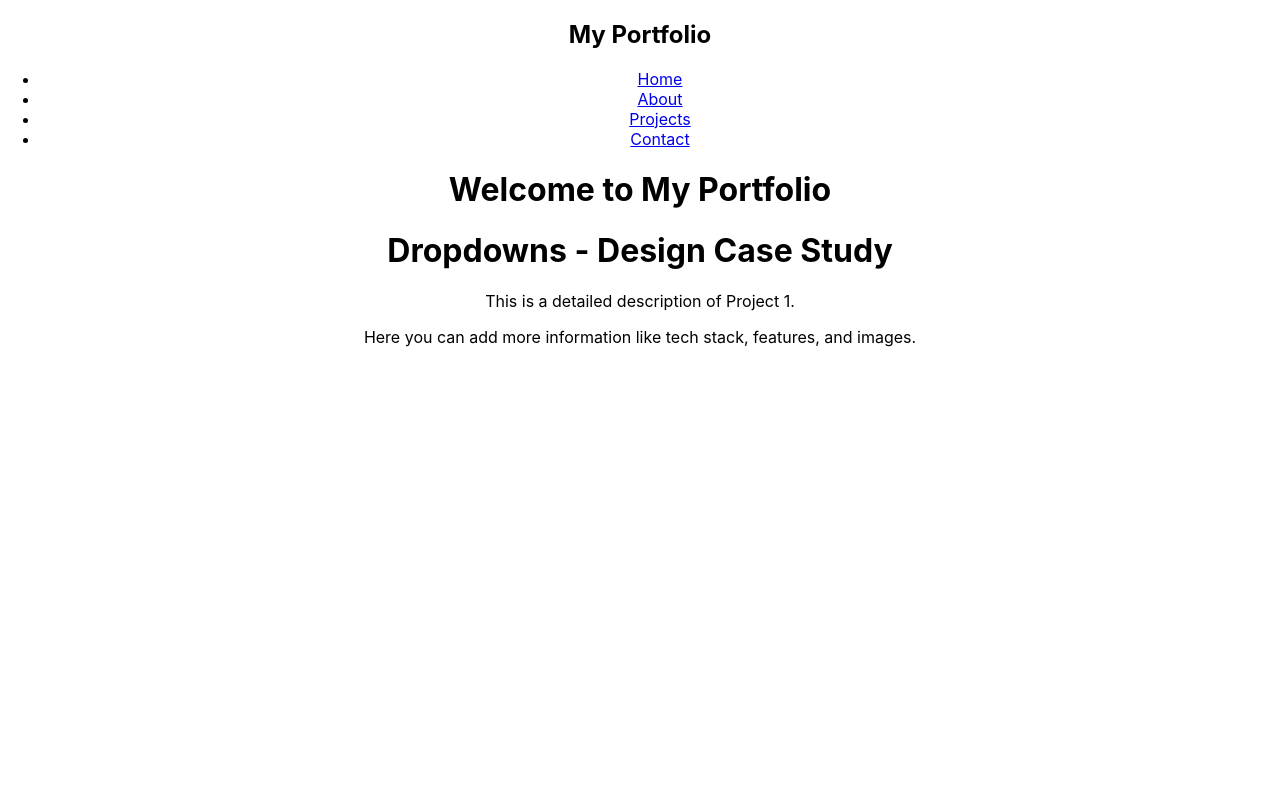
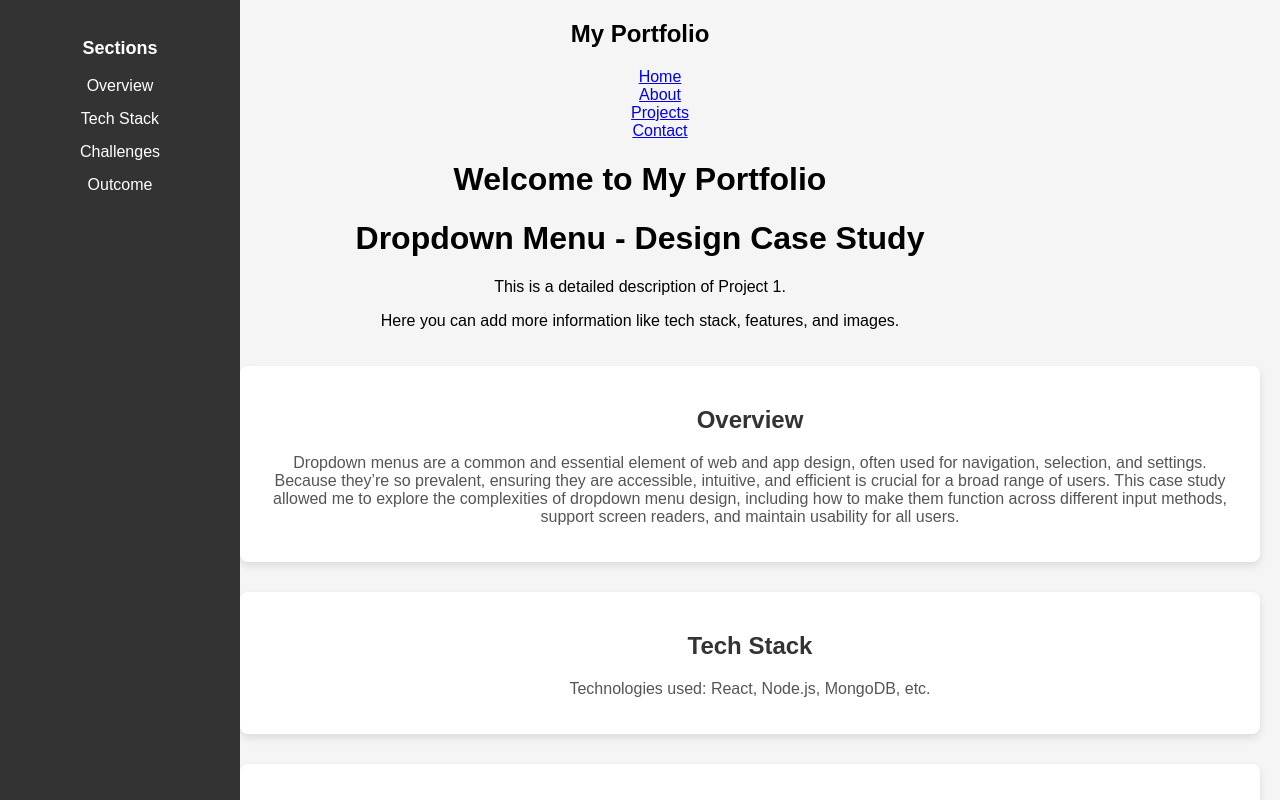
Before and after one commit to christinapeng1/portfolio, a React (Create React App) app: page /projects/dropdown in a window 1280 px wide. Shown: the top 800 px of the page. Built offline with nearby package versions, Linux system fonts and the light colour scheme.

Commit message:
setup project structure

```diff
--- a/src/pages/Projects.jsx
+++ b/src/pages/Projects.jsx
@@ -9,7 +9,7 @@ function Projects() {
       <div className="project-list">
         <div className="project-card">
           <Link to="/projects/Dropdown">
-            <h2>Dropdowns - Design Case Study</h2>
+            <h2>Dropdown Menu - Design Case Study</h2>
             <p>Click to learn more about Project 1</p>
           </Link>
         </div>
--- a/src/pages/projects/Dropdown.jsx
+++ b/src/pages/projects/Dropdown.jsx
@@ -1,13 +1,72 @@
 import React from 'react'
+import "./ProjectDetail.css";
 
 function Dropdown() {
   return (
     <div>
-      <h1>Dropdowns - Design Case Study</h1>
+      <h1>Dropdown Menu - Design Case Study</h1>
       <p>This is a detailed description of Project 1.</p>
       <p>
         Here you can add more information like tech stack, features, and images.
       </p>
+      <div className="project-detail">
+        {/* Sidebar for navigation */}
+        <div className="sidebar">
+          <h3>Sections</h3>
+          <ul>
+            <li>
+              <a href="#overview">Overview</a>
+            </li>
+            <li>
+              <a href="#tech-stack">Tech Stack</a>
+            </li>
+            <li>
+              <a href="#challenges">Challenges</a>
+            </li>
+            <li>
+              <a href="#outcome">Outcome</a>
+            </li>
+          </ul>
+        </div>
+
+        {/* Content area with sections */}
+        <div className="content">
+          <section id="overview" className="project-section">
+            <h2>Overview</h2>
+            <p>
+              Dropdown menus are a common and essential element of web and app
+              design, often used for navigation, selection, and settings.
+              Because they’re so prevalent, ensuring they are accessible,
+              intuitive, and efficient is crucial for a broad range of users.
+              This case study allowed me to explore the complexities of dropdown
+              menu design, including how to make them function across different
+              input methods, support screen readers, and maintain usability for
+              all users.
+            </p>
+          </section>
+
+          <section id="tech-stack" className="project-section">
+            <h2>Tech Stack</h2>
+            <p>Technologies used: React, Node.js, MongoDB, etc.</p>
+          </section>
+
+          <section id="challenges" className="project-section">
+            <h2>Challenges</h2>
+            <p>
+              This section can describe the challenges faced during the project
+              and how you solved them.
+            </p>
+          </section>
+
+          <section id="outcome" className="project-section">
+            <h2>Outcome</h2>
+            <p>
+              Explain the results of the project, how successful it was, and any
+              additional outcomes.
+            </p>
+          </section>
+        </div>
+      </div>
     </div>
   );
 }
--- /dev/null
+++ b/src/pages/projects/ProjectDetail.css
@@ -0,0 +1,88 @@
+/* src/pages/ProjectDetail.css */
+
+/* Global styling for the page */
+body {
+  background-color: #f5f5f5; /* Light background color */
+  font-family: Arial, sans-serif;
+  margin: 0;
+  padding: 0;
+}
+
+/* Container for the entire page */
+.project-detail {
+  display: flex;
+  min-height: 100vh; /* Full viewport height */
+}
+
+/* Sidebar navigation on the left */
+.sidebar {
+  position: fixed; /* Fixed on the left side */
+  top: 0;
+  left: 0;
+  width: 200px;
+  height: 100%;
+  background-color: #333; /* Dark background color */
+  color: white;
+  padding: 20px;
+}
+
+.sidebar h3 {
+  color: white;
+  font-size: 18px;
+}
+
+.sidebar ul {
+  list-style: none;
+  padding: 0;
+}
+
+.sidebar ul li {
+  margin: 15px 0;
+}
+
+.sidebar a {
+  color: white;
+  text-decoration: none;
+  font-size: 16px;
+}
+
+.sidebar a:hover {
+  text-decoration: underline;
+}
+
+/* Content area */
+.content {
+  margin-left: 220px; /* Space for the sidebar */
+  padding: 20px;
+  width: calc(100% - 220px); /* Make the content take up remaining space */
+}
+
+/* Individual project sections */
+.project-section {
+  background-color: white;
+  border-radius: 8px;
+  margin-bottom: 30px;
+  padding: 20px;
+  box-shadow: 0 4px 8px rgba(0, 0, 0, 0.1);
+}
+
+.project-section h2 {
+  font-size: 24px;
+  color: #333;
+}
+
+.project-section p {
+  font-size: 16px;
+  color: #555;
+}
+
+.project-section a {
+  display: inline-block;
+  margin-top: 10px;
+  color: #007BFF;
+  text-decoration: none;
+}
+
+.project-section a:hover {
+  text-decoration: underline;
+}
```
